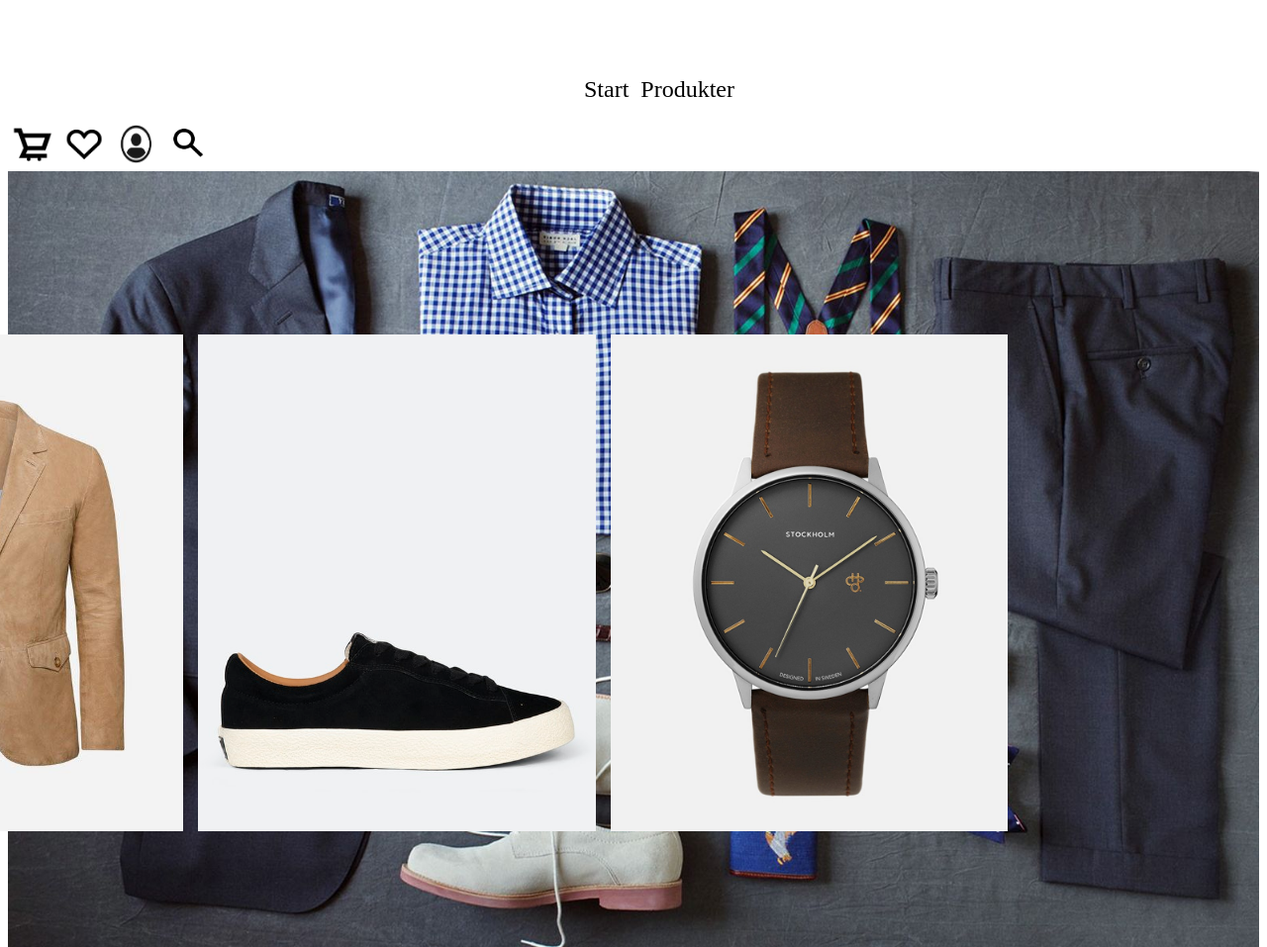
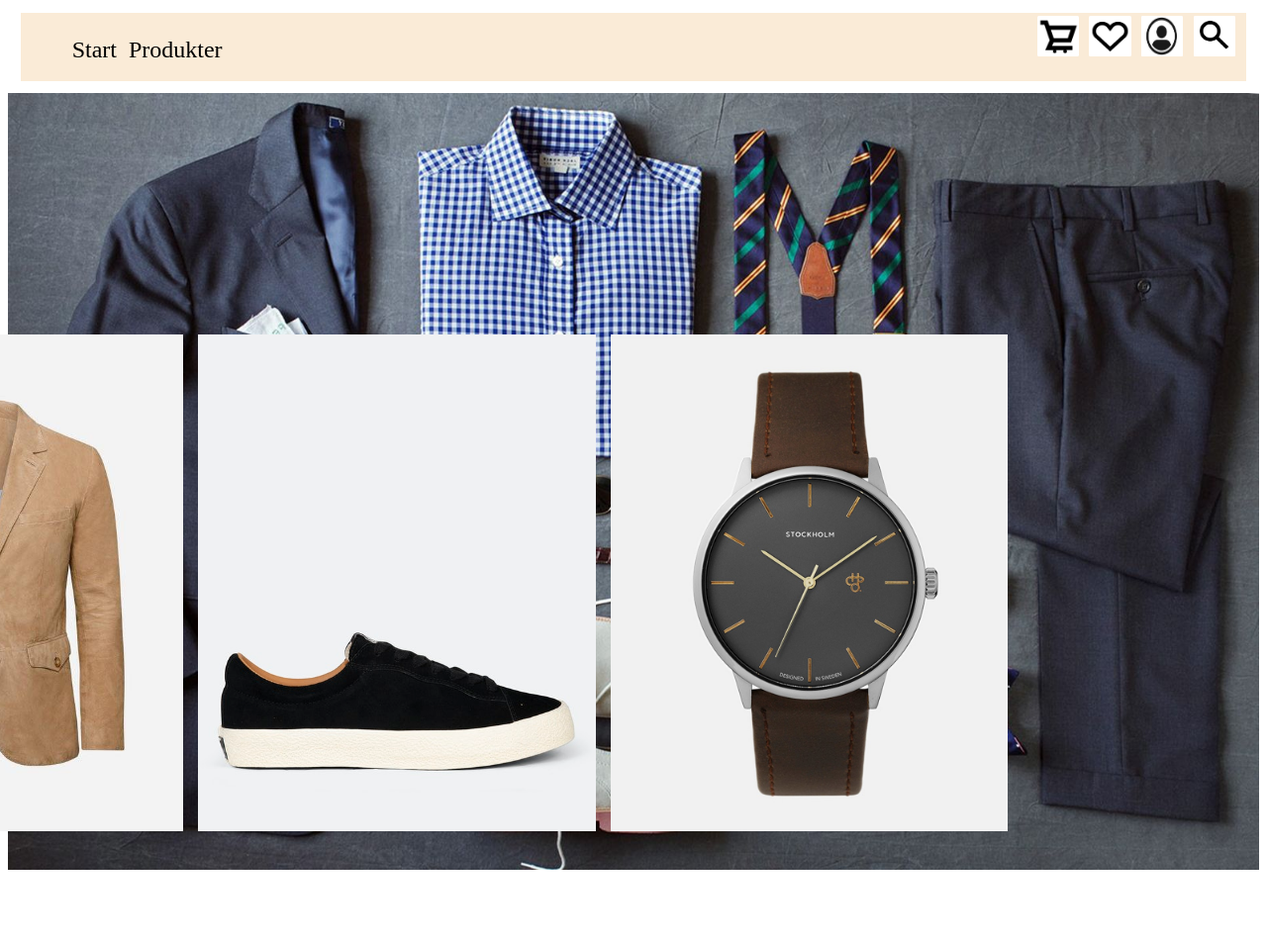
Before and after one commit to Zerueru90/Webbshoppen, a plain HTML site: page index.html in a window 1280 px wide. Shown: the top 957 px of the page at 99% size. Drawn offline with nearby package versions, Linux system fonts and the light colour scheme.

Commit message:
savepoint

```diff
--- a/style.css
+++ b/style.css
@@ -1,13 +1,13 @@
-#headerID
+#page-header
 {
     display: flex;
     justify-content: space-between;
     margin: 1%;
     height: 5%;
-
     background-color: antiquewhite;
 }
 
+/*Meny är för Start och Produkt text och understryck*/
 #meny
 {
     display: flex;
```
